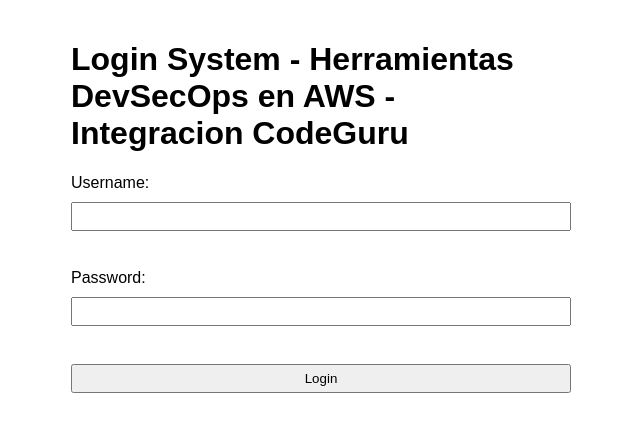
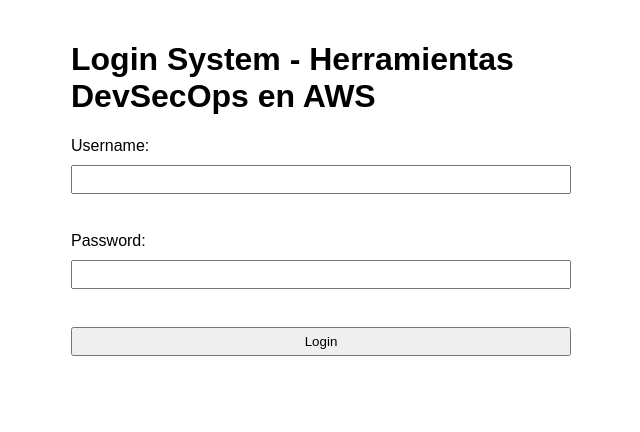
Before and after one commit to jorgeandresfloreszepeda/js-security-examples_01, a website: page index.html in a window 1280 px wide. Shown: the whole page, without its empty margins (319-959 px from the left). Drawn offline with Linux system fonts and the light colour scheme.

Commit message:
Remove extra text from the header in index.html
Remove extra text from the header in index.html

```diff
--- a/index.html
+++ b/index.html
@@ -9,7 +9,7 @@
 </head>
 
 <body>
-  <h1>Login System - Herramientas DevSecOps en AWS - Integracion CodeGuru </h1>
+  <h1>Login System - Herramientas DevSecOps en AWS</h1>
   <form id="loginForm">
     <label for="username">Username:</label>
     <input type="text" id="username" name="username" required />
```
